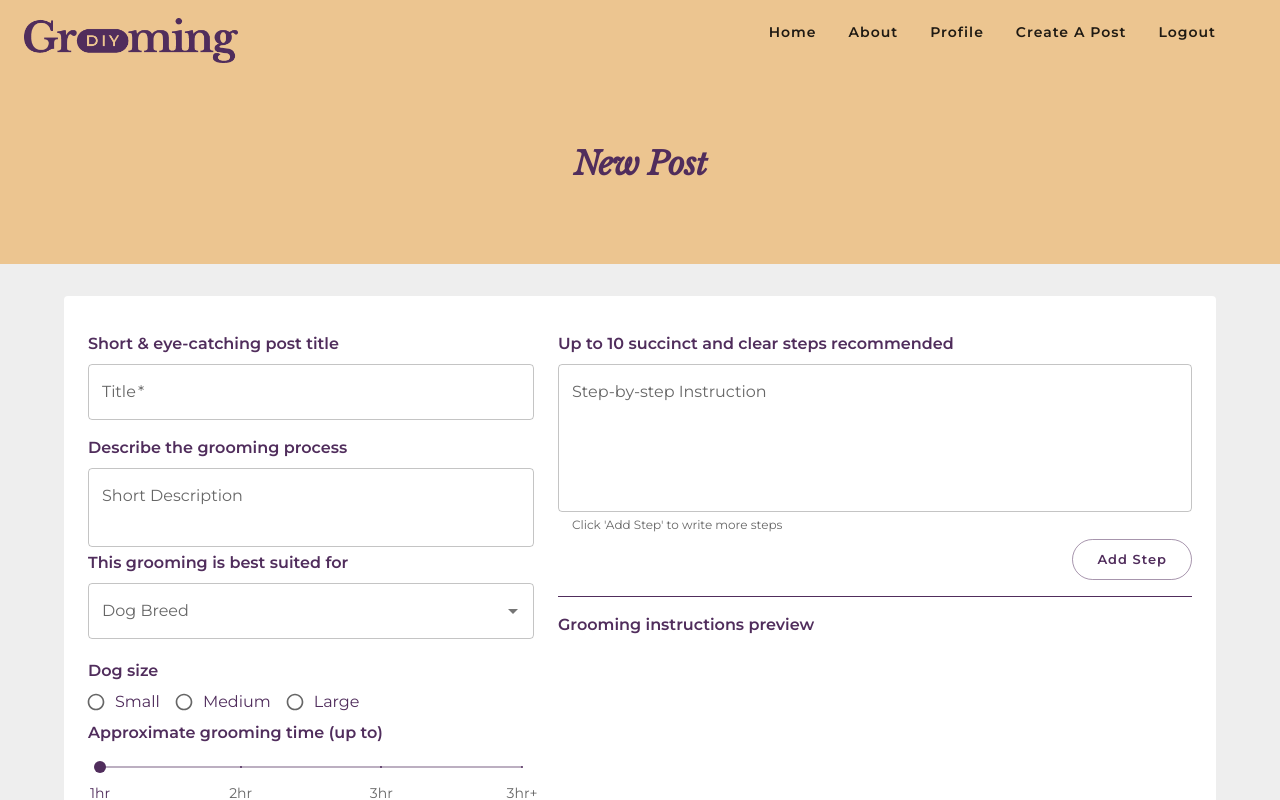
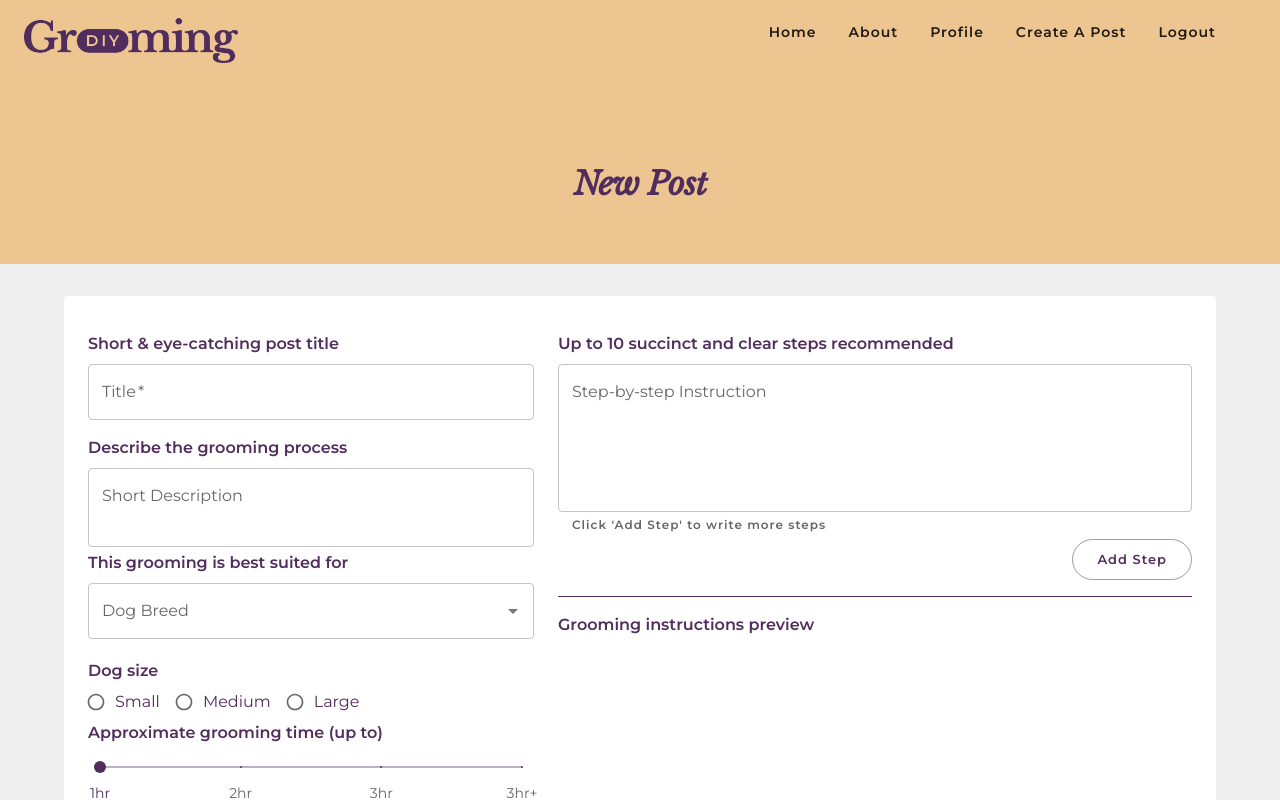
Before and after one commit to winny1212/client-frontend, a React (Create React App) app: page /posts/new in a window 1280 px wide. Shown: the top 800 px of the page. Built offline with nearby package versions, Linux system fonts and the light colour scheme.

Commit message:
Adjust Header styling, create ProGrommer component

```diff
--- a/src/components/layout/Header.js
+++ b/src/components/layout/Header.js
@@ -11,7 +11,8 @@ const Header = ({ title, color }) => {
       sx={{
         display: 'flex',
         justifyContent: 'center',
-        alignItems: 'center',
+        alignItems: 'flex-end',
+        pb: '2.5rem',
         mb: '2rem',
         height: 200,
         bgcolor: color || 'accentYellow.main',
--- a/src/components/posts/post/Post.js
+++ b/src/components/posts/post/Post.js
@@ -18,6 +18,7 @@ import Chip from '@mui/material/Chip';
 import Image from '../../shared/Image';
 import Avatar from '@mui/material/Avatar';
 import { capitalize } from '@mui/material';
+import ProGroomer from '../../shared/ProGroomer';
 
 // {_id, breed, dogSize, author, title, description, steps, image, likes, comments, createdAt}
 
@@ -85,7 +86,7 @@ function Post({ post }) {
           <Typography component="h3" variant="author">
             by {capitalize(fakeUser.username)}
           </Typography>
-          {fakeUser.proGroomer && <p>pro groomer</p>}
+          {fakeUser.proGroomer && <ProGroomer />}
         </Box>
       </Stack>
       <Hr />
--- a/src/components/shared/Hr.js
+++ b/src/components/shared/Hr.js
@@ -1,7 +1,7 @@
 import Divider from '@mui/material/Divider';
 
 const Hr = ({ children }) => {
-  return <Divider sx={{ my: 2.25 }}>{children}</Divider>;
+  return <Divider sx={{ my: { xs: 2, md: 2.5 } }}>{children}</Divider>;
 };
 
 export default Hr;
--- /dev/null
+++ b/src/components/shared/ProGroomer.js
@@ -0,0 +1,20 @@
+import Box from '@mui/material/Box';
+import Typography from '@mui/material/Typography';
+import VerifiedTwoToneIcon from '@mui/icons-material/VerifiedTwoTone';
+
+const ProGroomer = () => {
+  return (
+    <Box component="span" sx={{ display: 'inline-flex' }}>
+      <VerifiedTwoToneIcon
+        color="secondary"
+        fontSize="small"
+        sx={{ mr: 0.75 }}
+      />
+      <Typography variant="caption" sx={{ textTransform: 'uppercase' }}>
+        Pro Groomer
+      </Typography>
+    </Box>
+  );
+};
+
+export default ProGroomer;
--- a/src/components/styles/DIYtheme.js
+++ b/src/components/styles/DIYtheme.js
@@ -105,6 +105,8 @@ const theme = (mode) =>
       },
       caption: {
         fontFamily: global.fontSecondary,
+        fontWeight: 600,
+        letterSpacing: 1,
       },
       overline: {
         fontFamily: global.fontSecondary,
```
